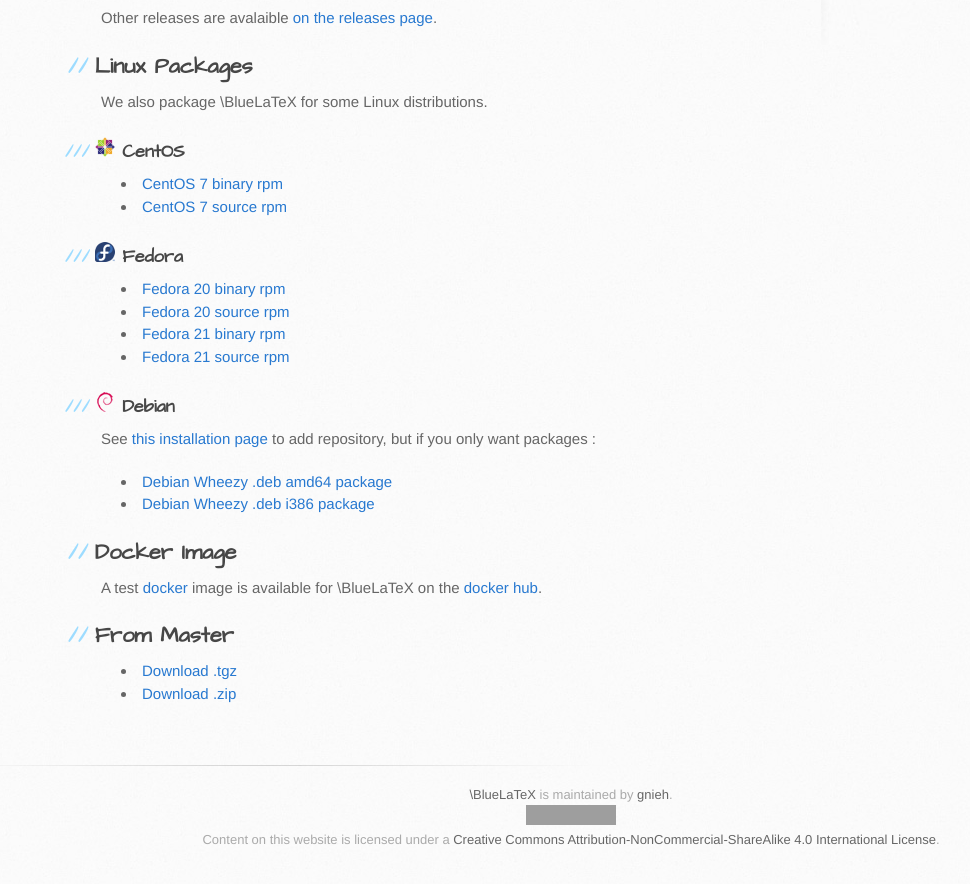
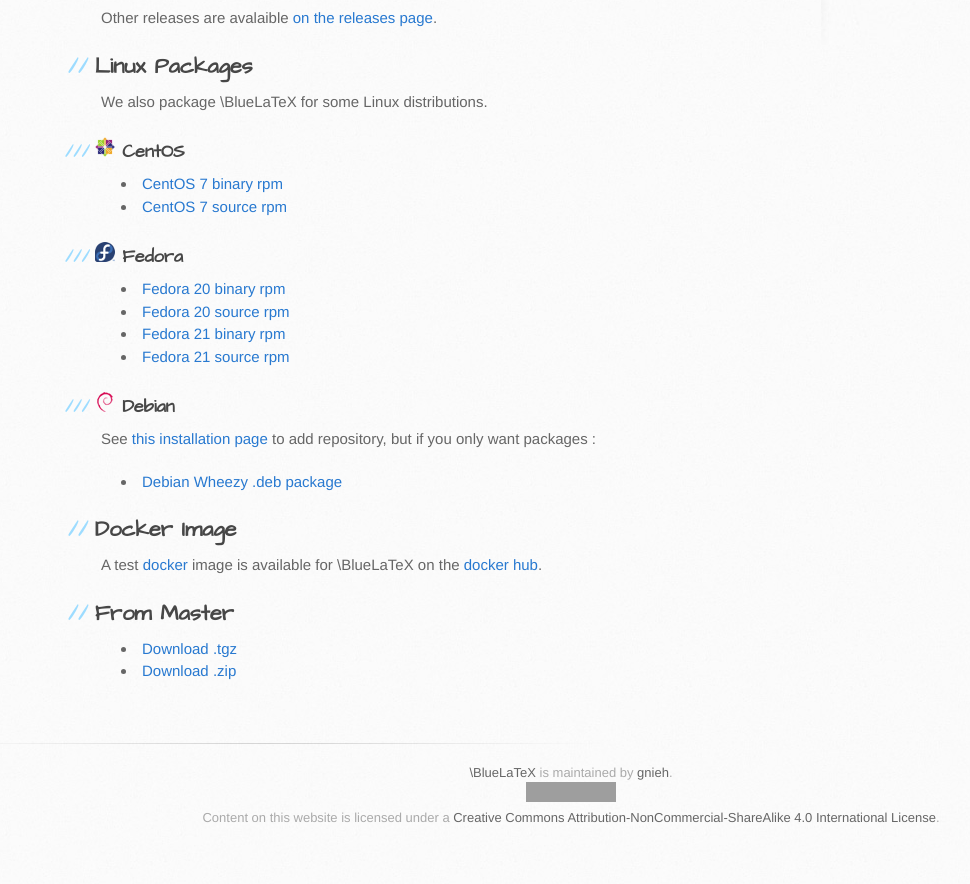
Before and after one commit to jeromedrouet/bluelatex-website, a Jekyll site: the page built from download/index.markdown, in a window 1280 px wide and 900 px high, scrolled down 691 px. Shown: the top 884 px of the window, without its empty margins (69-1039 px from the left). Built offline with Jekyll 4.4.1, drawn with Linux system fonts in a browser that asks for light colours; grey boxes are pictures that could not be loaded.

Commit message:
moving to independant architecture debian packages

````diff
--- a/download/index.markdown
+++ b/download/index.markdown
@@ -42,8 +42,7 @@
 ### ![Debian logo](/images/debian.png) Debian
 
 See [this installation page](/installation/) to add repository, but if you only want packages :
- - [Debian Wheezy .deb amd64 package](http://deb.drouet.eu/pool/main/b/bluelatex/bluelatex_1.0.3-1_amd64.deb)
- - [Debian Wheezy .deb i386 package](http://deb.drouet.eu/pool/main/b/bluelatex/bluelatex_1.0.3-1_i386.deb)
+ - [Debian Wheezy .deb package](http://deb.drouet.eu/pool/main/b/bluelatex/bluelatex_1.0.3-2_all.deb)
 
 Docker Image
 ------------
--- a/installation/index.markdown
+++ b/installation/index.markdown
@@ -22,7 +22,7 @@
 Installation from Debian Packages
 ---------------------------------
 
-We currently provide i386 and amd64 packages for debian wheezy.
+We currently provide packages for debian wheezy.
 
 To install the latest version for Debian Wheezy (7.7), run the following as root :
 ```shell
````
